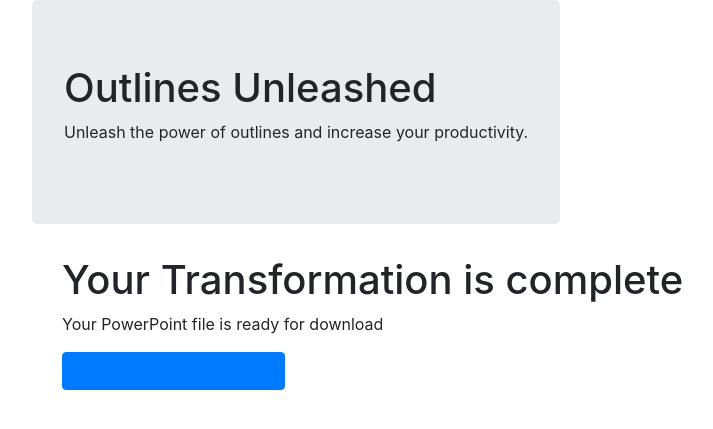
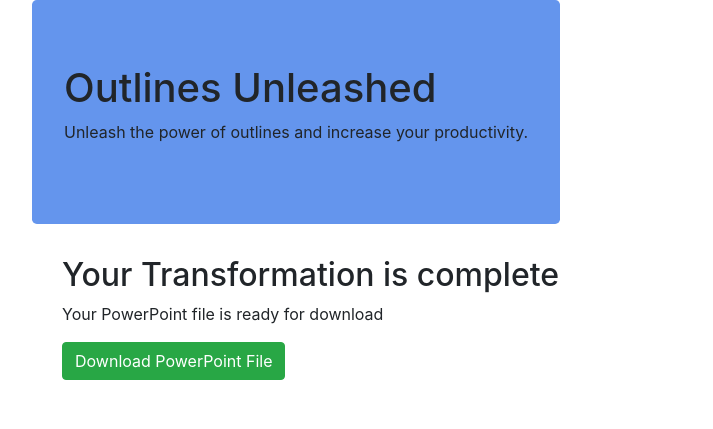
Before and after one commit to sevire/outlines_unleashed_webapp, a Django app: template ou_app/templates/ou_app/ppt_download.html in a window 1280 px wide. Shown: the top 429 px of the page, without its empty margins (38-751 px from the left). Run offline with Django 3.2, Linux system fonts and the light colour scheme; the template is opened without the code that fills it, so the values that code supplies are empty; some libraries are stand-ins or nearby versions.

```diff
--- /dev/null
+++ b/ou_app/static/ou_app/scss/main.css
@@ -0,0 +1,7 @@
+.jumbotron {
+  background: cornflowerblue; }
+
+button > a {
+  color: white; }
+
+/*# sourceMappingURL=main.css.map */
--- /dev/null
+++ b/ou_app/static/ou_app/scss/main.scss
@@ -0,0 +1,6 @@
+.jumbotron {
+    background: cornflowerblue;
+}
+button>a {
+    color: white;
+}
--- a/ou_app/templates/ou_app/base.html
+++ b/ou_app/templates/ou_app/base.html
@@ -11,7 +11,7 @@
 
 <!-- Bootstrap CSS -->
     <link rel="stylesheet" href="https://stackpath.bootstrapcdn.com/bootstrap/4.4.1/css/bootstrap.min.css" integrity="sha384-Vkoo8x4CGsO3+Hhxv8T/Q5PaXtkKtu6ug5TOeNV6gBiFeWPGFN9MuhOf23Q9Ifjh" crossorigin="anonymous">
-
+    <link rel="stylesheet" href="{% static 'ou_app/scss/main.css' %}">
     <title>Outlines Unleashed</title>
   </head>
   <body>
--- a/ou_app/templates/ou_app/ppt_download.html
+++ b/ou_app/templates/ou_app/ppt_download.html
@@ -2,10 +2,10 @@
 
 {% block content %}
 
-    <h1>Your Transformation is complete</h1>
+    <h2>Your Transformation is complete</h2>
     <p>Your PowerPoint file is ready for download</p>
 
-    <button type="button" class="btn btn-primary">
+    <button type="button" class="btn btn-success">
         <a href='/ou_app/download-ppt/'>Download PowerPoint File</a>
     </button>
 
--- a/ou_app/urls.py
+++ b/ou_app/urls.py
@@ -1,3 +1,4 @@
+from django.shortcuts import redirect
 from django.urls import path
 from . import views
 
```
Also changed, not shown: db.sqlite3, 2 other files.
